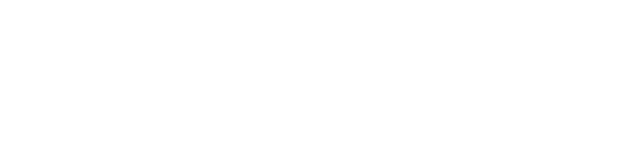
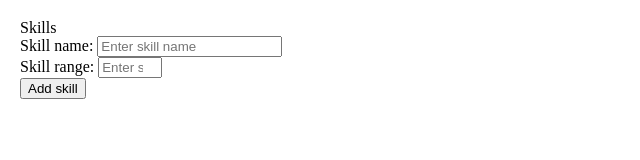
Before and after one commit to wrangler53/JS-Task-2, a website: page task-2/index.html in a window 1280 px wide. Shown: the whole page, without its empty margins (0-640 px from the left). Drawn offline with nearby package versions, Linux system fonts and the light colour scheme; files that its build step writes are made by us from their sources.

Commit message:
Basic layout for skill box

```diff
--- a/bs-config.json
+++ b/bs-config.json
@@ -1,5 +1,5 @@
 {
     "server": {
-        "baseDir": "task-1"
+        "baseDir": "task-2"
     }
 }
--- a/task-2/index.html
+++ b/task-2/index.html
@@ -6,9 +6,28 @@
     <meta http-equiv="X-UA-Compatible" content="ie=edge">
     <title>Task 2</title>
 
-    <script src="script.js"></script>
+    <script src="lib/jquery-3.3.1.slim.min.js"></script>
+    <script src="js/script.js"></script>
+
+    <link rel="stylesheet" href="css/reset.css">
+    <link rel="stylesheet" href="css/style.css">
 </head>
 <body>
-
+    <div class="container">
+        <h1>Skills</h1>
+        <div class="add-skill-container">
+            <form>
+                <div class="add-skill-item">
+                    <label for="skill-name">Skill name:</label>
+                    <input type="text" name="skill-name" id="skill-name" maxlength="100" placeholder="Enter skill name">
+                </div>
+                <div class="add-skill-item">
+                    <label for="skill-range">Skill range:</label>
+                    <input type="number" name="skill-range" id="skill-range" max="100" min="1" placeholder="Enter skill range">
+                </div>
+                <input type="button" value="Add skill" id="add-skill-btn">
+            </form>
+        </div>
+    </div>
 </body>
 </html>
```
Also changed, not shown: task-2/script.js (deleted).
